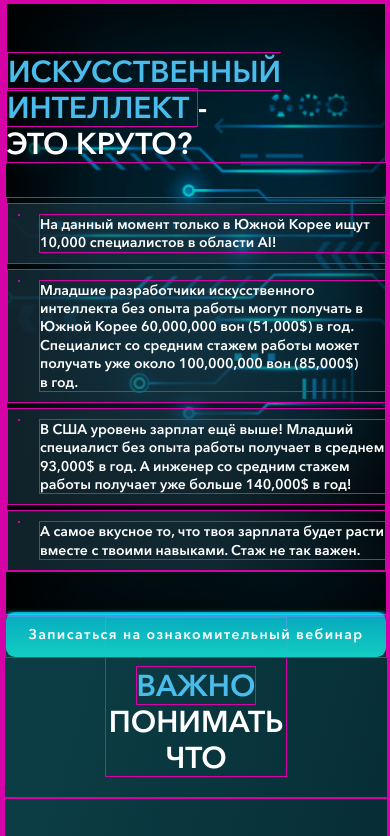
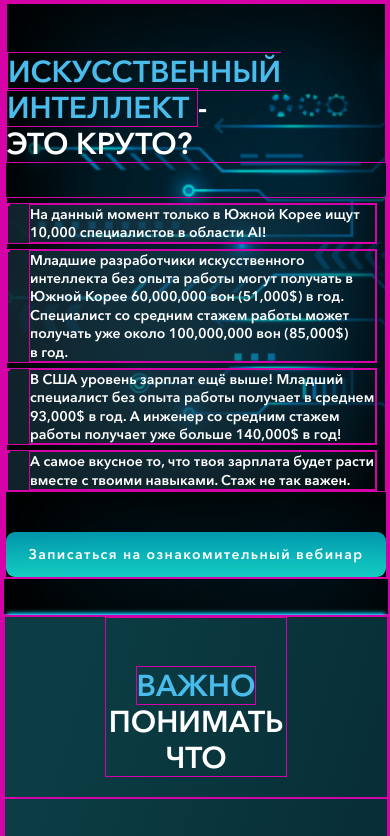
Before and after one commit to Arthur-JQ/school, a website built with webpack: page dist/index.html in a window 390 px wide. Shown: the part 2610-3446 px from the top of the page. Built offline with nearby package versions, Linux system fonts and the light colour scheme; files whose address does not match are found by name.

Commit message:
FIX Испраление багов

```diff
--- a/src/style.scss
+++ b/src/style.scss
@@ -4,8 +4,9 @@ $color: #4ABCEC;
 $colorwhite: #FFFFFF;
 
 .swiper-button-next {
-    top:120px !important;
+    top: 120px !important;
 }
+
 .flexbox {
     display: flex;
     justify-content: space-between;
@@ -29,6 +30,7 @@ h2 {
     text-underline-position: from-font;
     text-decoration-skip-ink: none;
     color: $colorwhite;
+
     span {
         font-size: 54px;
         font-weight: 450;
@@ -65,9 +67,11 @@ h2 {
     text-decoration-skip-ink: none;
     color: $colorwhite;
     transition: 0.4s;
+
     &:hover {
         box-shadow: 0px 7px 20px -7px #00E0FF;
     }
+
     @media screen and (max-width: 1300px) {
         width: 420px;
         height: 55px;
@@ -80,6 +84,7 @@ h2 {
         font-style: 15px;
         font-size: 14px;
     }
+
     @media screen and (max-width: 600px) {
         max-width: 380px;
         width: 100%;
@@ -446,9 +451,11 @@ header {
                 @media screen and (max-width: 880px) {
                     top: 20px;
                 }
+
                 @media screen and (max-width: 630px) {
                     display: none;
                 }
+
                 p {
                     transform: rotate(-90deg);
                     font-size: 10px;
@@ -554,10 +561,12 @@ main {
                     align-content: flex-start;
                     height: 100%;
                     justify-content: space-evenly;
+
                     @media (max-width: 800px) {
                         flex-direction: column;
                         flex-wrap: nowrap;
                     }
+
                     div {
                         position: relative;
                         background: linear-gradient(180deg, rgba(0, 224, 255, 0.11) 0%, rgba(0, 224, 255, 0.0539) 100%);
@@ -593,6 +602,7 @@ main {
                             height: 186px;
                             justify-content: space-evenly;
                         }
+
                         @media (max-width: 800px) {
                             max-width: 240px;
                             width: 100%;
@@ -603,6 +613,7 @@ main {
                             padding-left: 30px;
                             padding-right: 15px;
                         }
+
                         &::after {
                             transition: all 0.9s ease;
                             content: "";
@@ -662,11 +673,13 @@ main {
                         height: 100%;
                         justify-content: space-evenly;
                     }
+
                     @media (max-width: 800px) {
                         margin-top: 0;
                         flex-direction: column;
                         flex-wrap: nowrap;
                     }
+
                     div {
                         max-width: 342px;
                         width: 100%;
@@ -683,6 +696,7 @@ main {
                             margin-top: 10px;
                             padding-left: 20px;
                         }
+
                         @media (max-width: 800px) {
                             margin-top: 25px;
                         }
@@ -761,6 +775,7 @@ main {
         .ai-content {
             opacity: 1;
             padding: 0 !important;
+
             .ai-content__info {
                 h2 {
                     padding-top: 117px;
@@ -784,7 +799,9 @@ main {
                     @media screen and (max-width: 1200px) {
                         margin-bottom: 40px;
                     }
-
+                    @media screen and (max-width: 500px) {
+                        padding-right: 10px;
+                    }
                     li {
                         list-style: none;
                         display: flex;
@@ -794,6 +811,12 @@ main {
                         margin-top: 5px;
                         max-width: 624px;
                         width: 100%;
+
+                        @media screen and (max-width: 500px) {
+                            margin-right: 10px;
+                            padding: 0;
+
+                        }
 
                         p {
                             margin-left: 19px;
@@ -867,9 +890,11 @@ main {
             @media screen and (max-width: 800px) {
                 flex-direction: column;
             }
+
             .important-row1__item {
                 max-width: 568px;
                 width: 100%;
+
                 @media screen and (max-width: 1000px) {
                     flex-direction: column;
                     margin-top: 40px;
@@ -1013,10 +1038,12 @@ main {
                     text-underline-position: from-font;
                     text-decoration-skip-ink: none;
                     color: $colorwhite;
+
                     @media screen and (max-width: 800px) {
                         font-size: 13px;
                         letter-spacing: 0.5px;
                     }
+
                     span {
                         font-size: 18px;
                         font-weight: 450;
@@ -1026,6 +1053,7 @@ main {
                         text-underline-position: from-font;
                         text-decoration-skip-ink: none;
                         color: $color;
+
                         @media screen and (max-width: 800px) {
                             font-size: 13px;
                             letter-spacing: 0.5px;
@@ -1293,6 +1321,7 @@ footer {
 
     .footer-head {
         padding-top: 65px;
+
         @media screen and (max-width: 820px) {
             display: block;
         }
```
Also changed, not shown: dist/main.css.
